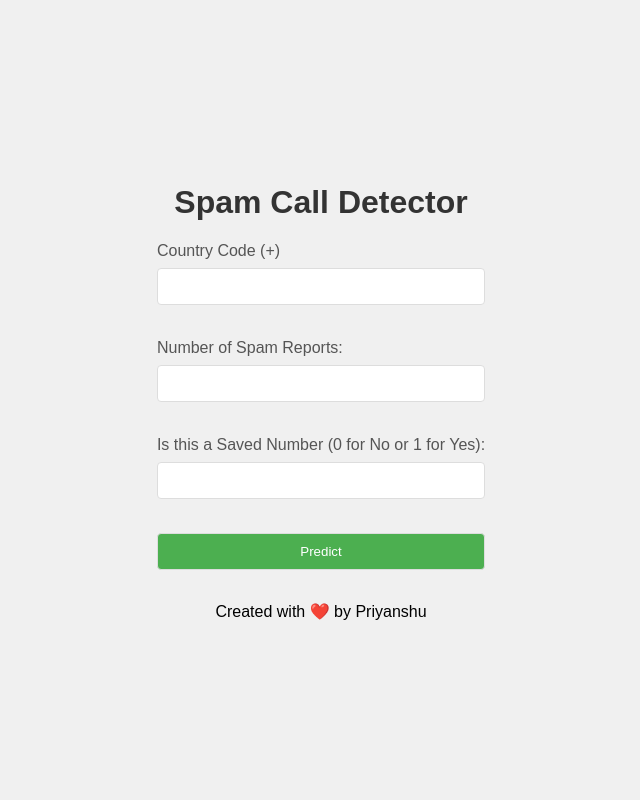
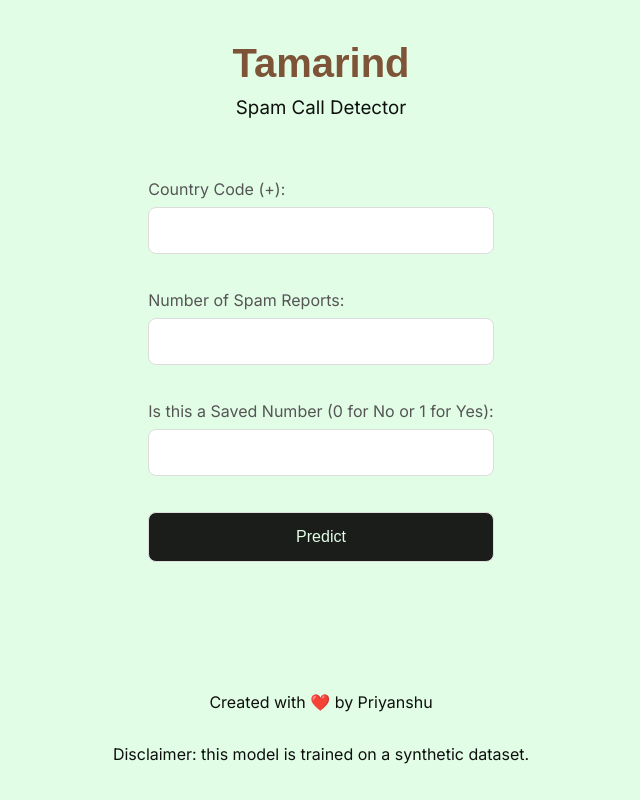
Before and after one commit to probablyliquid/spam-call-detection, a Flask app: page / in a window 1280 px wide. Shown: the whole page, without its empty margins (319-959 px from the left). Run offline with Flask 3, Linux system fonts and the light colour scheme; some web fonts are replaced.

Commit message:
styling changes

```diff
--- a/static/style.css
+++ b/static/style.css
@@ -1,26 +1,14 @@
 body {
-  font-family: Arial, sans-serif;
-  background-color: #f0f0f0;
+  font-family: "Inter", Arial, sans-serif;
+  background-color: #e2fde6;
+  color: #0e100e;
   margin: 0;
   padding: 0;
   display: flex;
   flex-direction: column;
-  justify-content: center;
+  justify-content: space-around;
   align-items: center;
   height: 100vh;
-}
-
-.container {
-  background-color: #fff;
-  border-radius: 8px;
-  box-shadow: 0 0 10px rgba(0, 0, 0, 0.1);
-  padding: 20px;
-  width: 300px;
-}
-
-h1 {
-  text-align: center;
-  color: #333;
 }
 
 form {
@@ -34,18 +22,72 @@ label {
 }
 
 input {
-  padding: 10px;
+  padding: 15px;
   margin-bottom: 16px;
   border: 1px solid #ddd;
-  border-radius: 4px;
+  border-radius: 8px;
 }
 
 input[type="submit"] {
-  background-color: #4caf50;
-  color: white;
+  background-color: #1a1d1a;
+  font-size: 16px;
+  color: #e2fde6;
   cursor: pointer;
 }
 
 input[type="submit"]:hover {
-  background-color: #45a049;
+  background-color: #0d0e0d;
 }
+
+#prediction {
+  /* border: 2px solid #0e100e; */
+  padding: 10px 20px;
+  width: 300px;
+  border-radius: 8px;
+  display: flex;
+  flex-direction: column;
+  justify-content: center;
+  text-align: center;
+  align-items: center;
+}
+
+#header {
+  display: flex;
+  flex-direction: column;
+  align-items: center;
+  justify-content: center;
+  margin: 0;
+  padding: 10px 20px;
+  height: 100px;
+  width: 300px;
+}
+
+h1 {
+  color: #7d5437;
+  font-family: "Gambarino", sans-serif;
+  text-align: center;
+  font-weight: 700;
+  font-size: 40px;
+  margin-top: 0;
+  margin-bottom: 10px;
+}
+
+h3 {
+  font-family: "Inter";
+  font-weight: 400;
+  margin: 0;
+}
+
+#probability {
+  font-family: "JetBrains Mono";
+}
+
+#footer {
+  display: flex;
+  flex-direction: column;
+  align-items: center;
+  justify-content: center;
+  text-align: center;
+  position: relative;
+  bottom: 0;
+}
--- a/templates/index.html
+++ b/templates/index.html
@@ -6,15 +6,29 @@
       type="text/css"
       href="{{ url_for('static', filename='style.css') }}"
     />
+    <link rel="preconnect" href="https://fonts.googleapis.com" />
+    <link rel="preconnect" href="https://fonts.gstatic.com" crossorigin />
+    <link
+      href="https://fonts.googleapis.com/css2?family=Inter:wght@100..900&display=swap"
+      rel="stylesheet"
+    />
+
+    <link
+      href="https://api.fontshare.com/v2/css?f[]=gambarino@400&f[]=jet-brains-mono@1,2&display=swap"
+      rel="stylesheet"
+    />
 
     <meta charset="UTF-8" />
     <meta name="viewport" content="width=device-width, initial-scale=1.0" />
-    <title>Spam Call Detector</title>
+    <title>Tamarind</title>
   </head>
   <body>
-    <h1>Spam Call Detector</h1>
+    <div id="header">
+      <h1>Tamarind</h1>
+      <h3>Spam Call Detector</h3>
+    </div>
     <form action="/predict" method="post">
-      <label for="country_code">Country Code &lpar;+&rpar;</label>
+      <label for="country_code">Country Code &lpar;+&rpar;:</label>
       <input type="text" name="country_code" required />
       <br />
       <label for="spam_reports">Number of Spam Reports:</label>
@@ -28,11 +42,18 @@
       <input type="submit" value="Predict" />
     </form>
 
-    {% if prediction is defined %}
-    <p>Prediction: {{ prediction }}</p>
-    <p>Confidence: {{ confidence * 100 }}%</p>
-    {% endif %}
+    <div id="prediction">
+      {% if prediction is defined %}
+      <p>Prediction: {{ prediction }}</p>
+      <p id="probability">Spam Probability: {{ confidence * 100 }}%</p>
+      {% endif %}
+    </div>
 
-    <p>Created with ❤️ by Priyanshu</p>
+    <div id="footer">
+      <p id="created_label">Created with ❤️ by Priyanshu</p>
+      <p id="disclaimer">
+        Disclaimer: this model is trained on a synthetic dataset.
+      </p>
+    </div>
   </body>
 </html>
```
